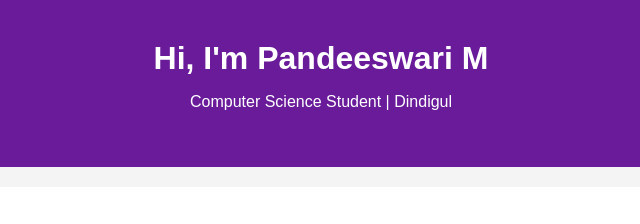
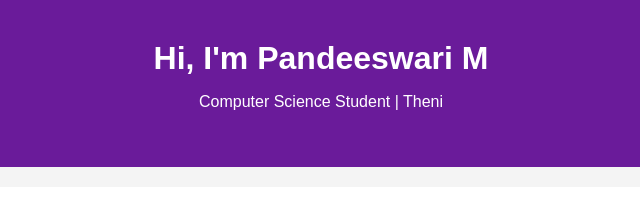
Before and after one commit to pandeeswarim550-cpu/-my-portfolio, a plain HTML site: page index.html in a window 1280 px wide. Shown: the top 224 px of the page, 319-959 px from the left. Drawn offline with Linux system fonts and the light colour scheme.

Commit message:
Update location in student description

```diff
--- a/index.html
+++ b/index.html
@@ -13,7 +13,7 @@ button{background:#6a1b9a;color:white;padding:10px 20px;border:none;border-radiu
 <body>
 <div class="header">
 <h1>Hi, I'm Pandeeswari M</h1>
-<p>Computer Science Student | Dindigul</p>
+<p>Computer Science Student | Theni </p>
 </div>
 <div class="box">
 <h2>About Me</h2>
```
